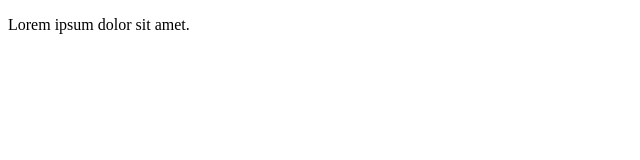
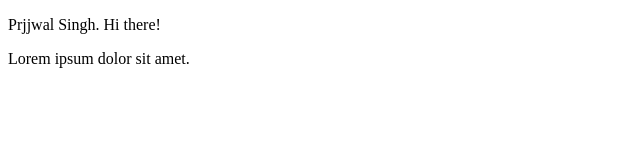
Before and after one commit to Prajjwal948/LetsDo, a plain HTML site: page home.html in a window 1280 px wide. Shown: the whole page, without its empty margins (0-640 px from the left). Drawn offline with Linux system fonts and the light colour scheme.

Commit message:
Host added

```diff
--- a/home.html
+++ b/home.html
@@ -6,6 +6,7 @@
     <title>Home Page</title>
 </head>
 <body>
+    <p>Prjjwal Singh. Hi there!</p>
     <p>Lorem ipsum dolor sit amet.</p>
 </body>
 </html>
```
